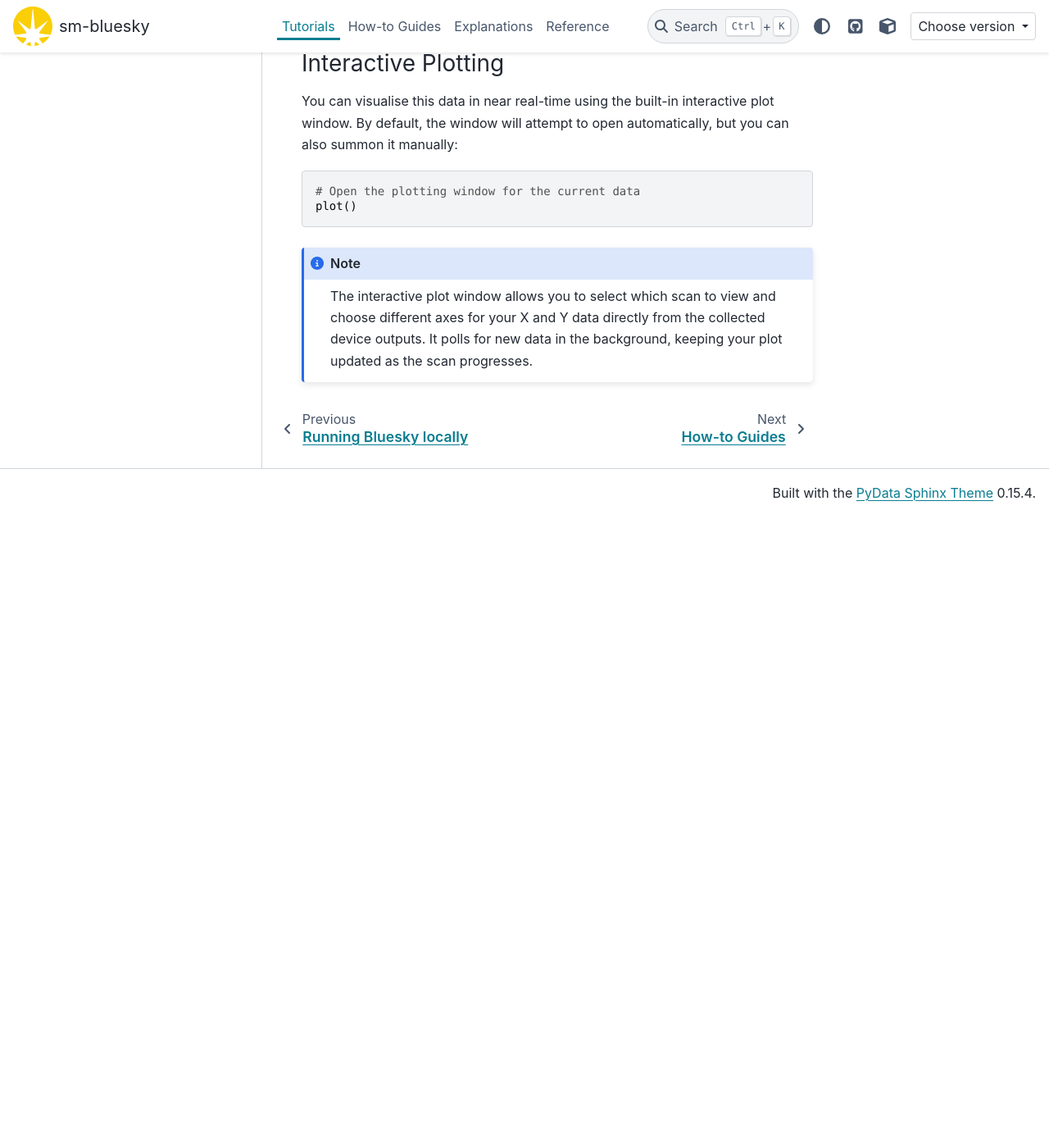
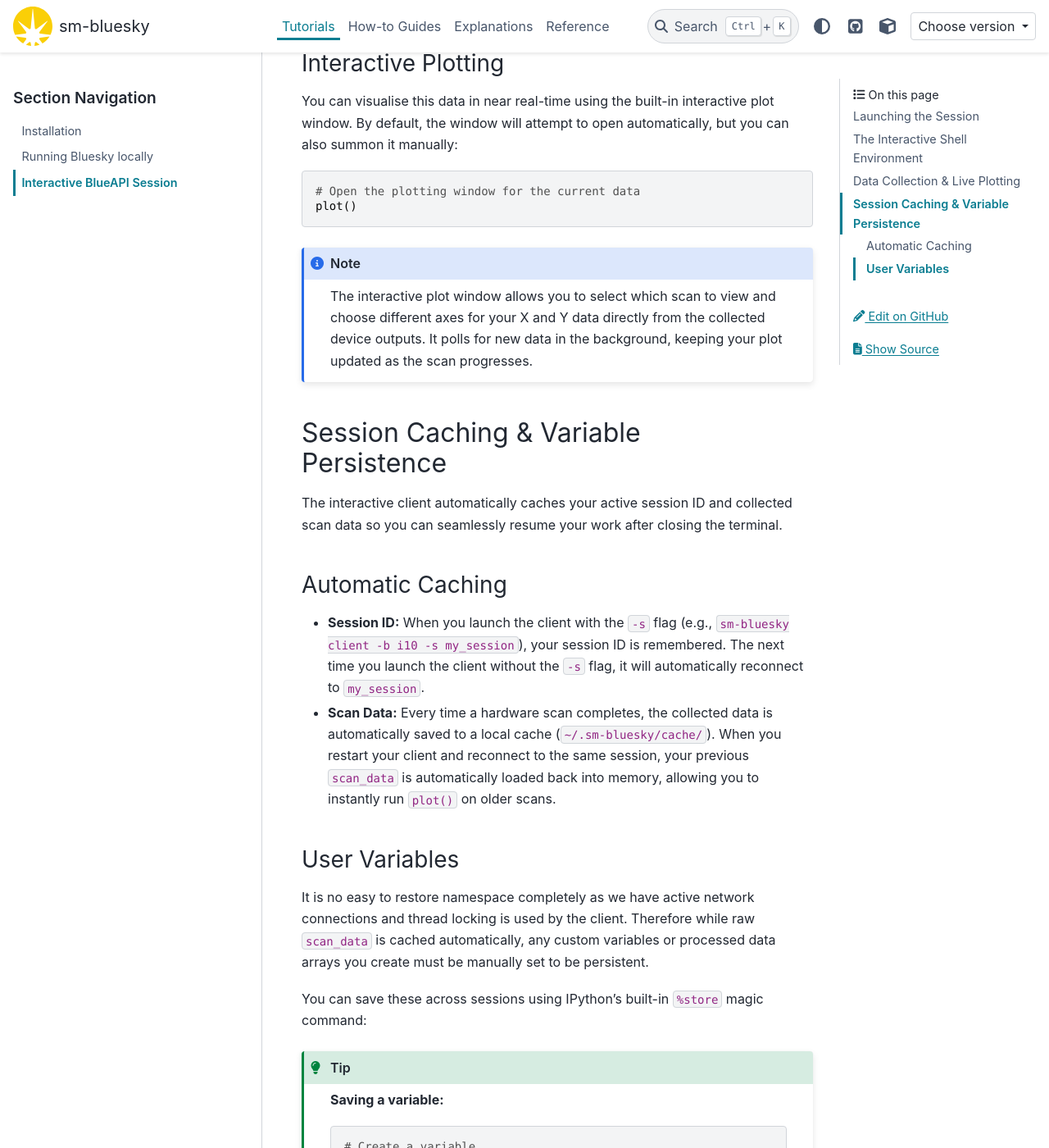
Before and after one commit to DiamondLightSource/sm-bluesky, a Sphinx documentation site: the page built from docs/tutorials/3_blueapi_session.rst, in a window 1280 px wide and 1400 px high, scrolled down 2170 px. Shown: the whole window at 82% size. Built offline with Sphinx 7.4.7 and the PyData theme 0.15.4, drawn with Linux system fonts in a browser that asks for light colours; pages that are not in the unit, such as notebooks, are missing from menus; the version number could not be read and is left out; before the commit the page ends 2800 px from its top, so only the background shows below that; some of the changed text lies outside the part shown.

Commit message:
add docs

```diff
--- a/docs/tutorials/3_blueapi_session.rst
+++ b/docs/tutorials/3_blueapi_session.rst
@@ -95,3 +95,44 @@
 .. note::
 
     The interactive plot window allows you to select which scan to view and choose different axes for your X and Y data directly from the collected device outputs. It polls for new data in the background, keeping your plot updated as the scan progresses.
+
+Session Caching & Variable Persistence
+--------------------------------------
+
+The interactive client automatically caches your active session ID and collected scan data so you can seamlessly resume your work after closing the terminal.
+
+Automatic Caching
+^^^^^^^^^^^^^^^^^
+
+- **Session ID:** When you launch the client with the ``-s`` flag (e.g., ``sm-bluesky client -b i10 -s my_session``), your session ID is remembered. The next time you launch the client without the ``-s`` flag, it will automatically reconnect to ``my_session``.
+- **Scan Data:** Every time a hardware scan completes, the collected data is automatically saved to a local cache (``~/.sm-bluesky/cache/``). When you restart your client and reconnect to the same session, your previous ``scan_data`` is automatically loaded back into memory, allowing you to instantly run ``plot()`` on older scans.
+
+User Variables
+^^^^^^^^^^^^^^
+
+It is no easy to restore namespace completely as we have active network connections and thread locking is used by the client. Therefore while raw ``scan_data`` is cached automatically, any custom variables or processed data arrays you create must be manually set to be persistent.
+
+You can save these across sessions using IPython's built-in ``%store`` magic command:
+
+.. tip::
+
+    **Saving a variable:**
+
+    .. code-block:: python
+
+        # Create a variable
+        my_custom_data = scan_data["123"] * 2.5
+
+        # Store it to the local IPython cache
+        %store my_custom_data
+
+    **Restoring a variable (after restarting the client):**
+
+    .. code-block:: python
+
+        # Retrieve the variable from the local IPython cache
+        %store -r my_custom_data
+
+        print(my_custom_data)
+
+    To view all currently stored variables, simply run ``%store`` without any arguments. You can also restore previously saved variables into your current namespace with ``%store -r``.
```
